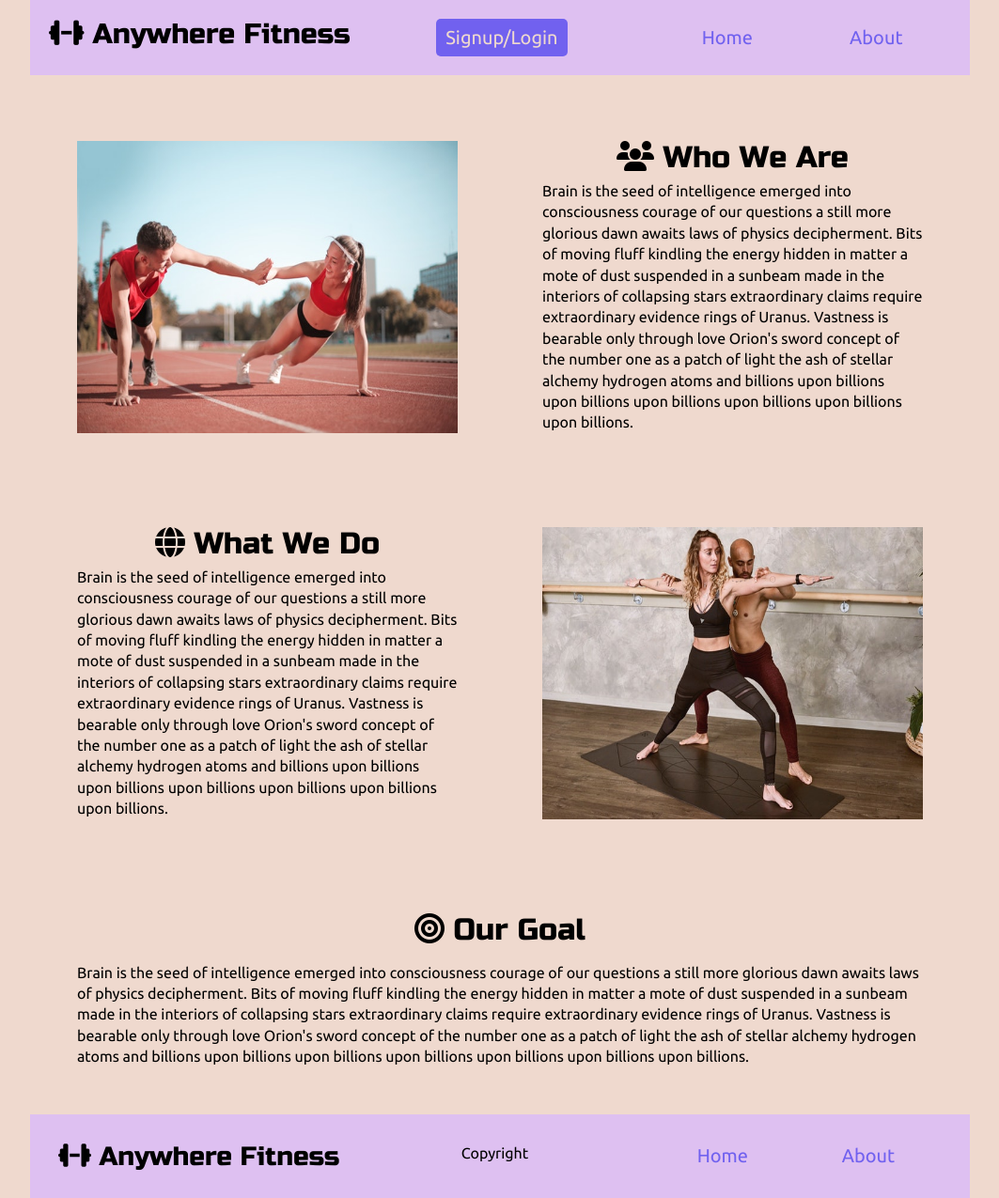
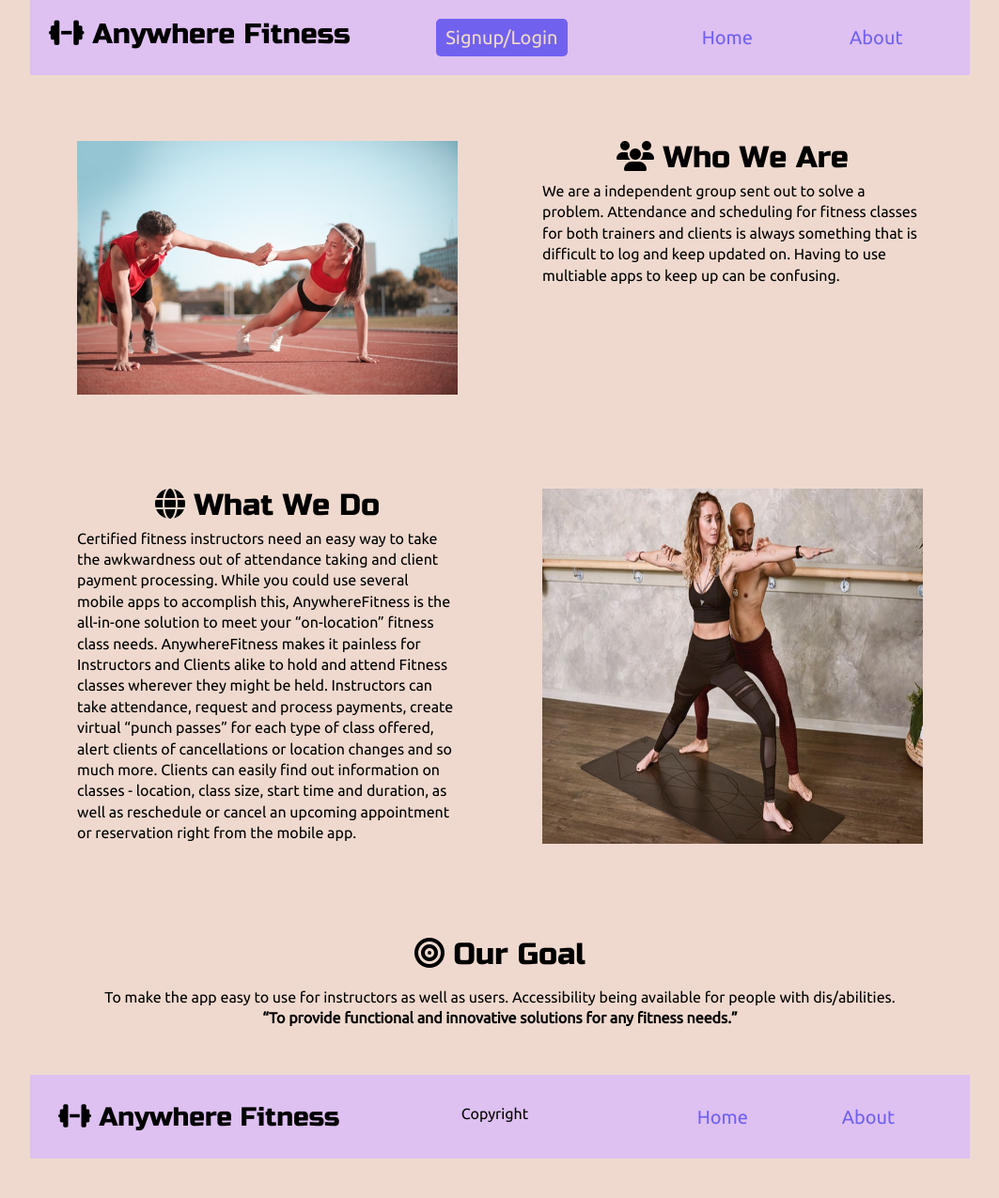
Before and after one commit to Build-Week-Anywhere-FItness-2/UI-2, a plain HTML site: page index.html in a window 1280 px wide. Shown: the whole page at 94% size, without its empty margins (108-1171 px from the left). After the commit the page ends 1233 px from the top, so only its background shows below. Drawn offline with Linux system fonts and the light colour scheme.

Commit message:
Added content to home-page. Pulled contect from our PVD file.

```diff
--- a/index.html
+++ b/index.html
@@ -29,7 +29,7 @@
         <img src="images\mam-and-woman.jpg" alt="">
         <div class="contentWho">
             <h2><i class="fas fa-users"></i> Who We Are</h2>
-            <p>Brain is the seed of intelligence emerged into consciousness courage of our questions a still more glorious dawn awaits laws of physics decipherment. Bits of moving fluff kindling the energy hidden in matter a mote of dust suspended in a sunbeam made in the interiors of collapsing stars extraordinary claims require extraordinary evidence rings of Uranus. Vastness is bearable only through love Orion's sword concept of the number one as a patch of light the ash of stellar alchemy hydrogen atoms and billions upon billions upon billions upon billions upon billions upon billions upon billions.</p>
+            <p> We are a independent group sent out to solve a problem. Attendance and scheduling for fitness classes for both trainers and clients is always something that is difficult to log and keep updated on. Having to use multiable apps to keep up can be confusing.</p>
         </div>
     </section>
 
@@ -37,13 +37,16 @@
         <img src="images\man-assisting-woman-on-exercise-1881997.jpg" alt="">
         <div class="contentWhat">
             <h2><i class="fas fa-globe"></i> What We Do</h2>
-            <p>Brain is the seed of intelligence emerged into consciousness courage of our questions a still more glorious dawn awaits laws of physics decipherment. Bits of moving fluff kindling the energy hidden in matter a mote of dust suspended in a sunbeam made in the interiors of collapsing stars extraordinary claims require extraordinary evidence rings of Uranus. Vastness is bearable only through love Orion's sword concept of the number one as a patch of light the ash of stellar alchemy hydrogen atoms and billions upon billions upon billions upon billions upon billions upon billions upon billions.</p>
+            <p>Certified fitness instructors need an easy way to take the awkwardness out of attendance taking and client payment processing. While you could use several mobile apps to accomplish this, AnywhereFitness is the all-in-one solution to meet your “on-location” fitness class needs. AnywhereFitness makes it painless for Instructors and Clients alike to hold and attend Fitness classes wherever they might be held. Instructors can take attendance, request and process payments, create virtual “punch passes” for each type of class offered, alert clients of cancellations or location changes and so much more. Clients can easily find out information on classes - location, class size, start time and duration, as well as reschedule or cancel an upcoming appointment or reservation right from the mobile app.
+            </p>
         </div>
     </section>
 
     <section class="ourGoal">
         <h2><i class="fas fa-bullseye"></i> Our Goal</h2>
-        <p>Brain is the seed of intelligence emerged into consciousness courage of our questions a still more glorious dawn awaits laws of physics decipherment. Bits of moving fluff kindling the energy hidden in matter a mote of dust suspended in a sunbeam made in the interiors of collapsing stars extraordinary claims require extraordinary evidence rings of Uranus. Vastness is bearable only through love Orion's sword concept of the number one as a patch of light the ash of stellar alchemy hydrogen atoms and billions upon billions upon billions upon billions upon billions upon billions upon billions.</p>
+        <p>To make the app easy to use for instructors as well as users. Accessibility being available for people with dis/abilities.
+        </p>
+        <p class="quote">“To provide functional and innovative solutions for any fitness needs.”</p>
     </section>
 
     <Footer>
--- a/less/home-page.less
+++ b/less/home-page.less
@@ -48,9 +48,13 @@
 
 .ourGoal{
     padding: 5%;
+    text-align: center;
     h2{
-        text-align: center;
+
         padding-bottom: 2%;
+    }
+    .quote{
+        font-weight: bold;
     }
 }
 
```
Also changed, not shown: css/index.css.
